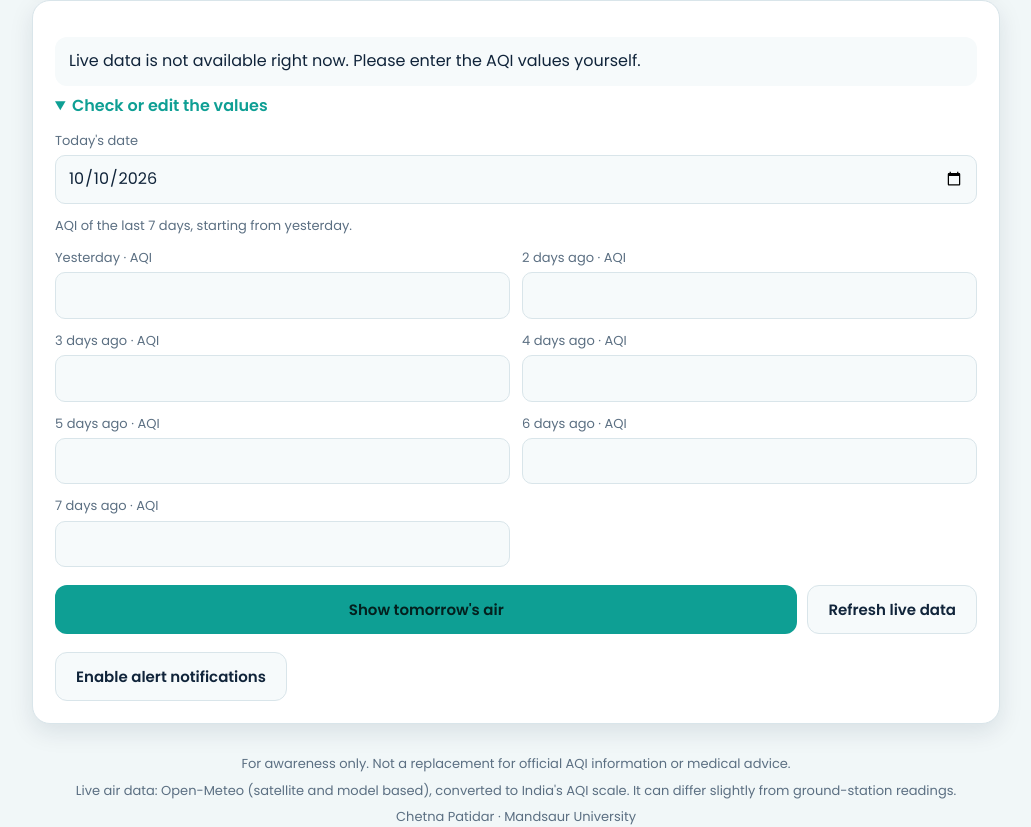
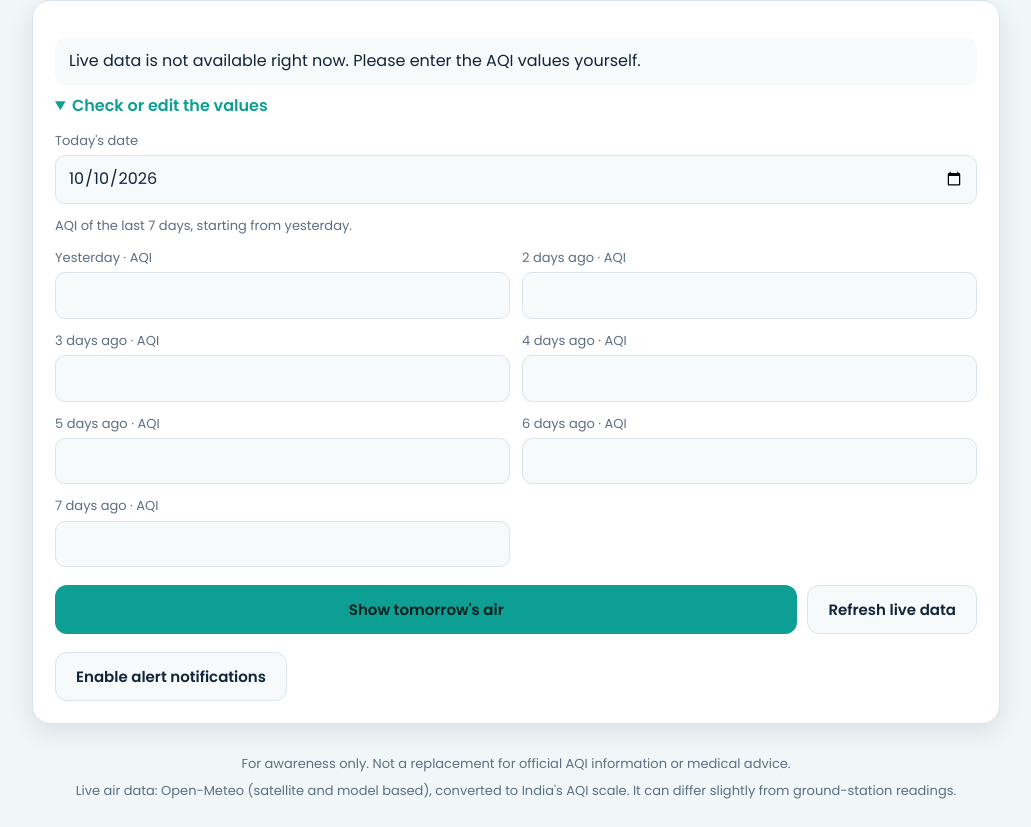
Before and after one commit to Pchetna529/AI-based-Air-Quality-Prediction-Health-Alert-System, a plain HTML site: page index.html in a window 1280 px wide. Shown: the part 1076-1903 px from the top of the page, without its empty margins (124-1155 px from the left). After the commit the page ends 1877 px from the top, so only its background shows below. Drawn offline with Linux system fonts and the light colour scheme; no server answers.

Commit message:
Remove footer text from index.html
Remove footer text for Chetna Patidar.

```diff
--- a/index.html
+++ b/index.html
@@ -316,7 +316,6 @@
         <footer>
             <div data-i="disc"></div>
             <div style="margin-top:6px" data-i="src"></div>
-            <div style="margin-top:6px">Chetna Patidar · Mandsaur University</div>
         </footer>
     </main>
 
```
